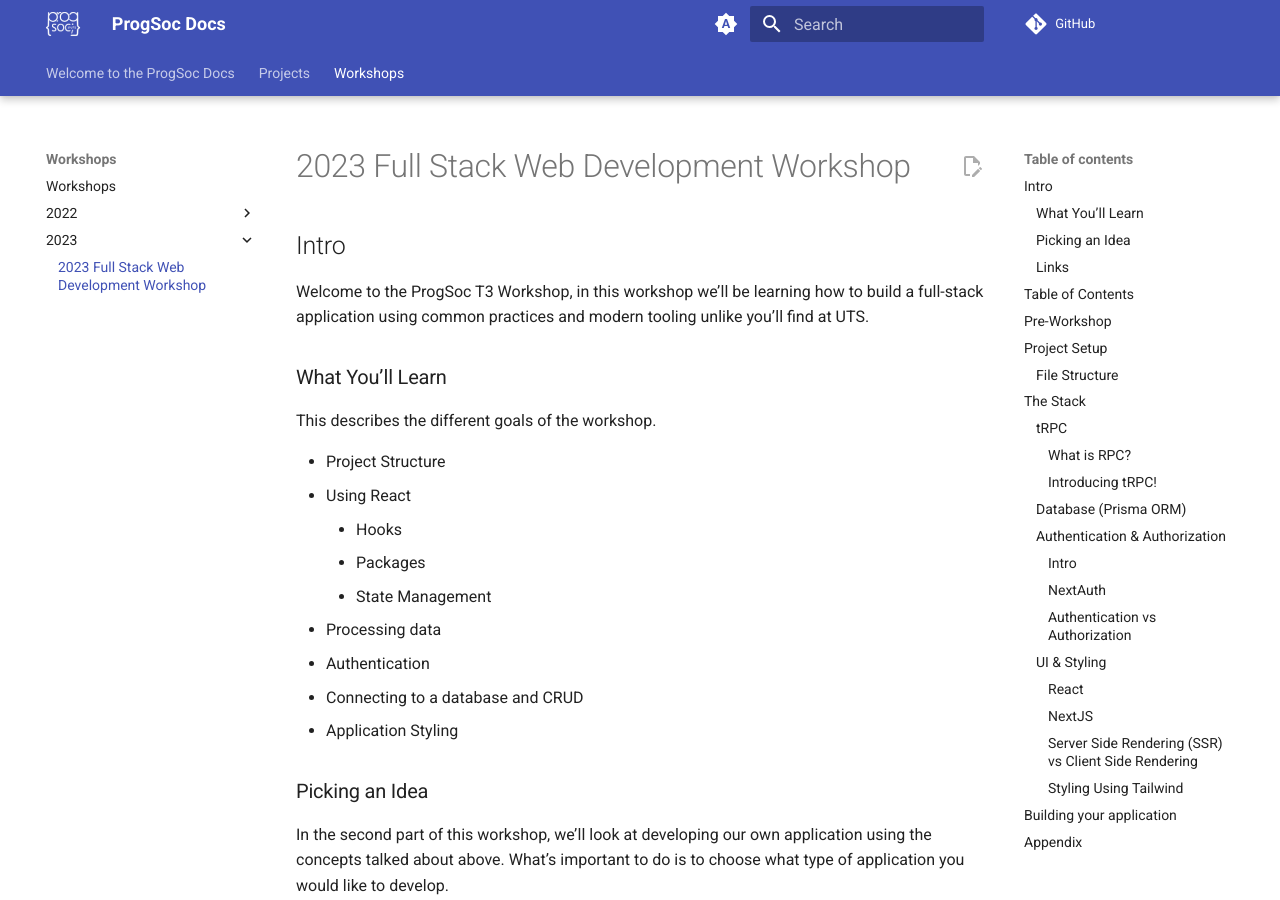
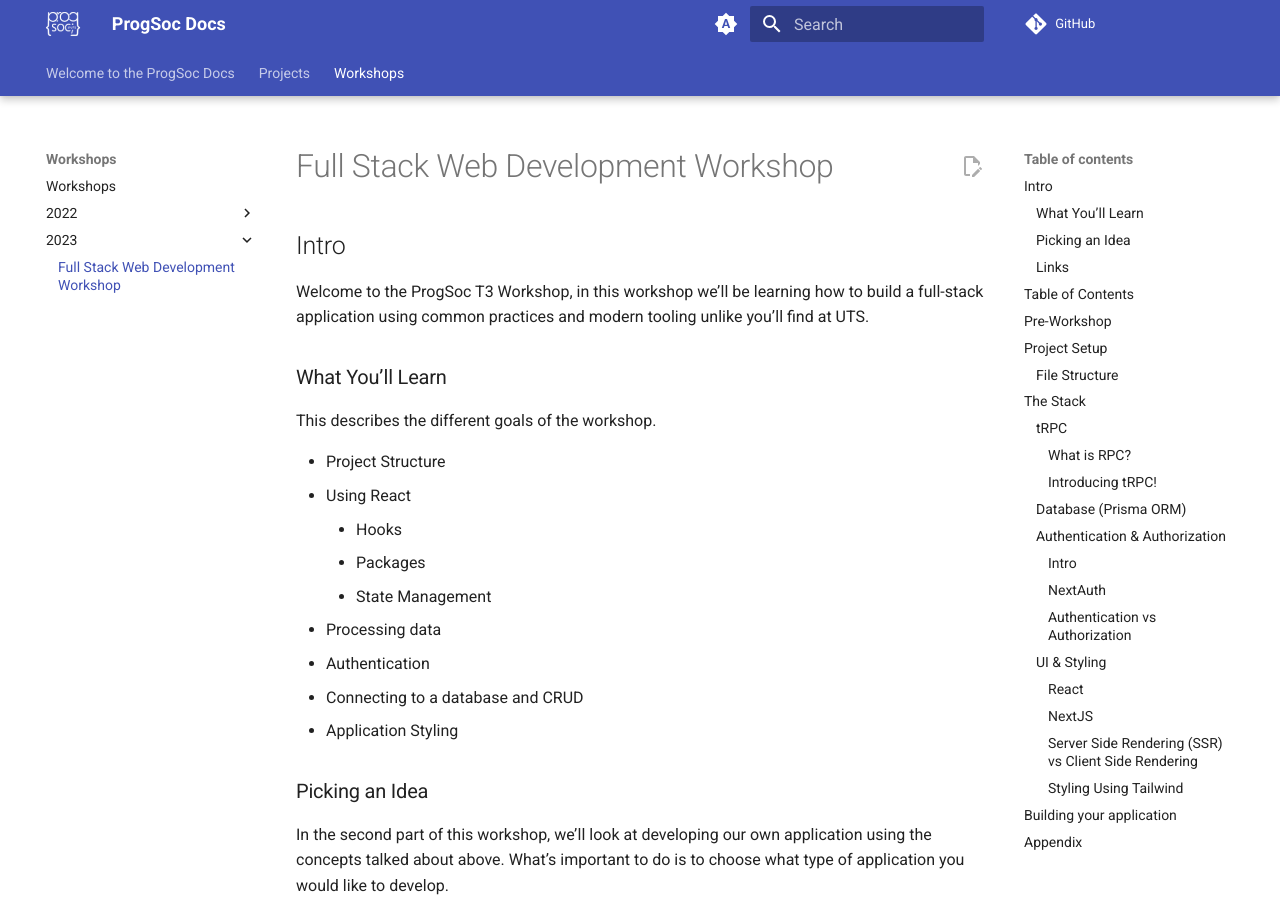
Before and after one commit to ProgSoc/Docs, an MkDocs documentation site: the page built from docs/workshops/2023/full-stack-web-development.md, in a window 1280 px wide and 900 px high. Built offline with MkDocs 1.6.1 and Material for MkDocs 9.7.7, drawn with Linux system fonts in a browser that asks for light colours; comment, search, counter and statistics services are not loaded.

Commit message:
remove year from post title

```diff
--- a/docs/workshops/2023/full-stack-web-development.md
+++ b/docs/workshops/2023/full-stack-web-development.md
@@ -1,4 +1,4 @@
-# 2023 Full Stack Web Development Workshop
+# Full Stack Web Development Workshop
 
 ## Intro
 
```
